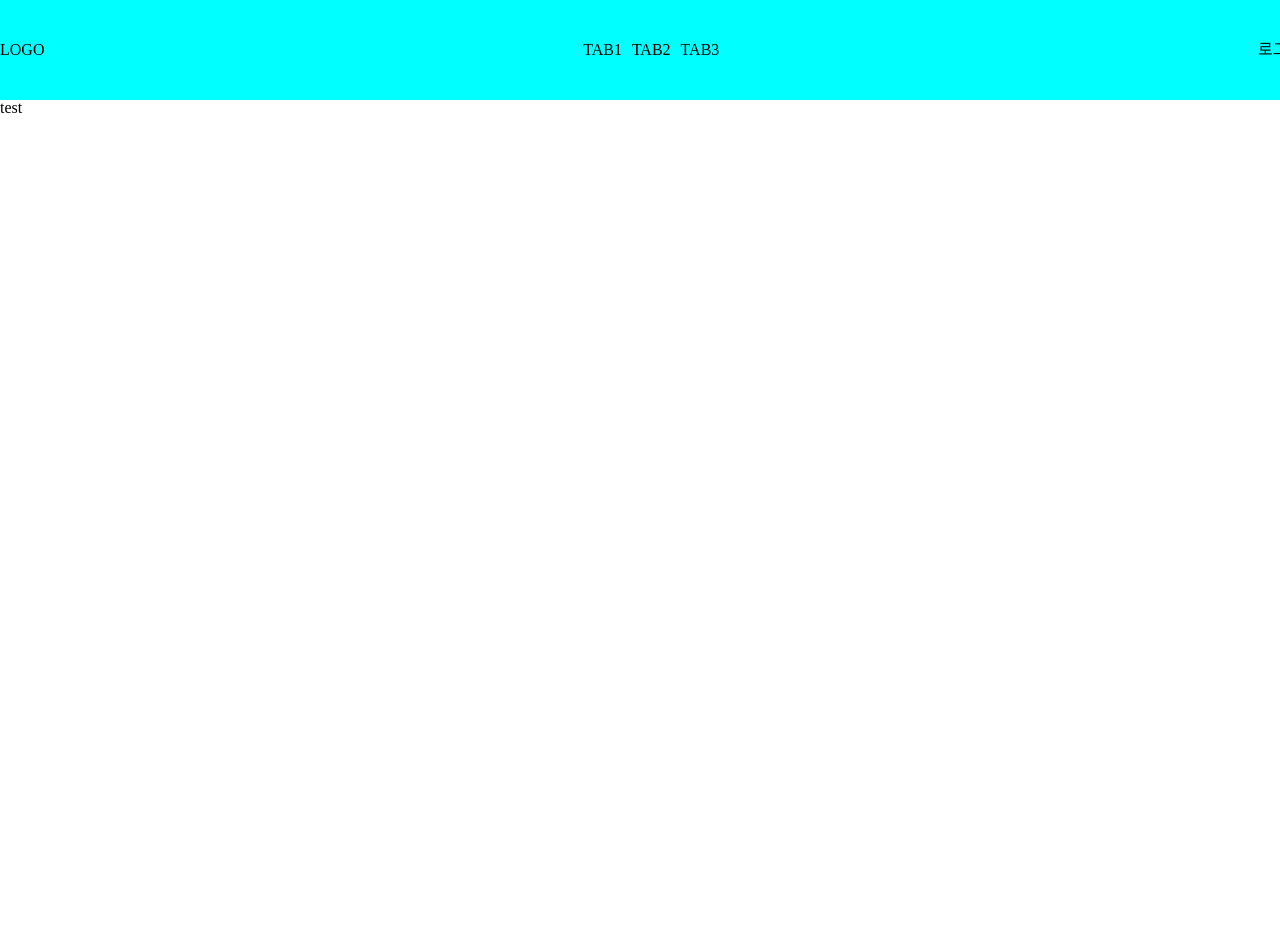
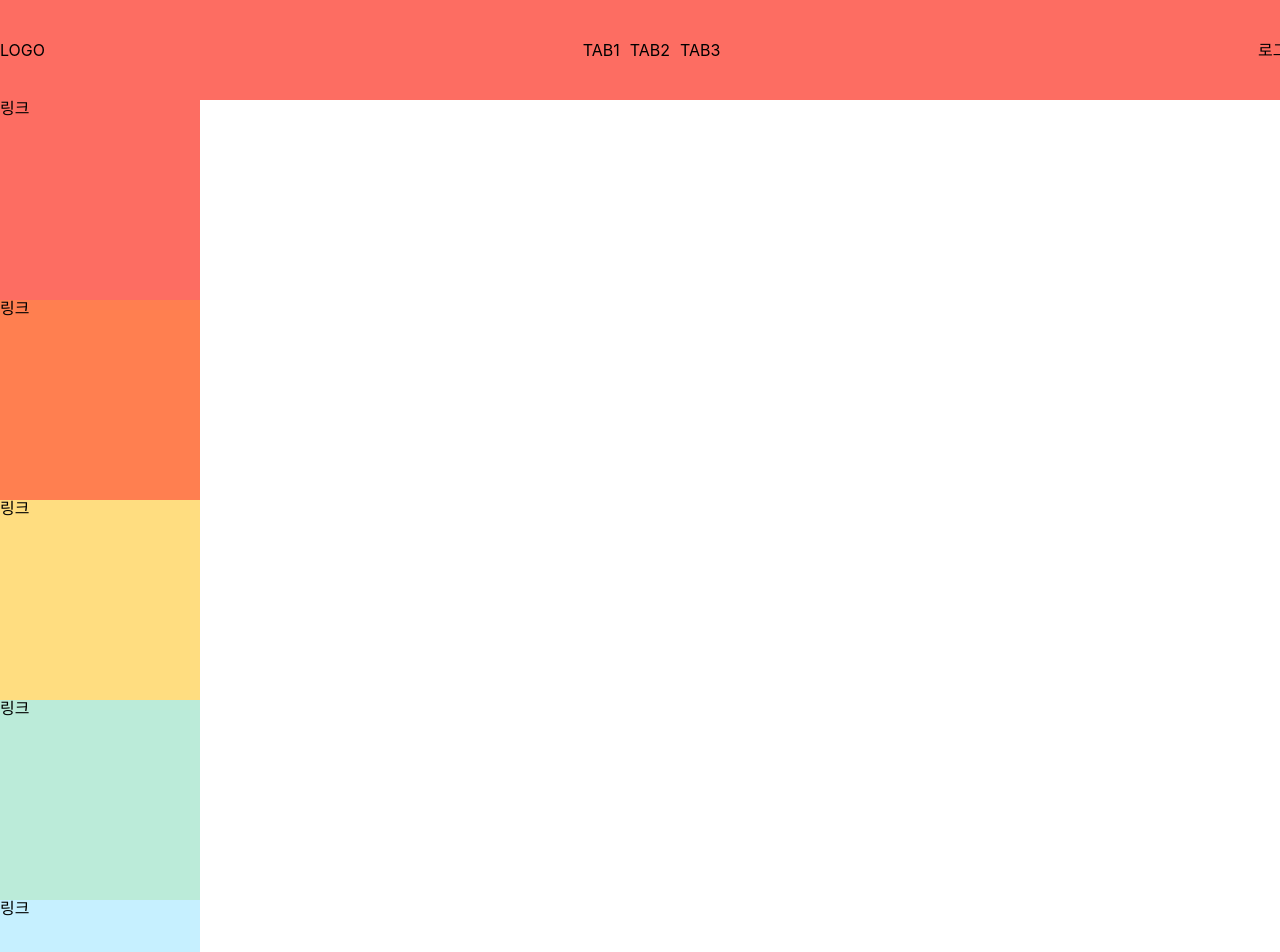
Before and after one commit to mahns1201/giuckhamo, a React (Create React App) app in the folder client/: page / in a window 1280 px wide. Shown: the top 952 px of the page. Built offline with nearby package versions, Linux system fonts and the light colour scheme.

Commit message:
[refactor] scss 구조화

```diff
--- a/client/src/app.jsx
+++ b/client/src/app.jsx
@@ -8,7 +8,37 @@ const App = () => {
     <div className="App">
       <Header />
 
-      <div className="contents">test</div>
+      <div className="contents">
+        <div className="test1">
+          <a href="https://mahns-dev.notion.site/da619d4ed60a4d89af20af2593fc0cc2">
+            링크
+          </a>
+        </div>
+
+        <div className="test2">
+          <a href="https://mahns-dev.notion.site/da619d4ed60a4d89af20af2593fc0cc2">
+            링크
+          </a>
+        </div>
+
+        <div className="test3">
+          <a href="https://mahns-dev.notion.site/da619d4ed60a4d89af20af2593fc0cc2">
+            링크
+          </a>
+        </div>
+
+        <div className="test4">
+          <a href="https://mahns-dev.notion.site/da619d4ed60a4d89af20af2593fc0cc2">
+            링크
+          </a>
+        </div>
+
+        <div className="test5">
+          <a href="https://mahns-dev.notion.site/da619d4ed60a4d89af20af2593fc0cc2">
+            링크
+          </a>
+        </div>
+      </div>
 
       <Footer />
     </div>
--- a/client/src/index.js
+++ b/client/src/index.js
@@ -1,6 +1,5 @@
 import React from 'react';
 import ReactDOM from 'react-dom/client';
-import './styles/index.scss';
 import reportWebVitals from './reportWebVitals';
 
 import router from './router';
--- a/client/src/styles/app.scss
+++ b/client/src/styles/app.scss
@@ -1,4 +1,19 @@
-@import './reset.scss';
+@import './common/_reset.scss';
+@import './common/_variables.scss';
+
+body {
+  margin: 0;
+  font-family: -apple-system, BlinkMacSystemFont, 'Segoe UI', 'Roboto', 'Oxygen',
+    'Ubuntu', 'Cantarell', 'Fira Sans', 'Droid Sans', 'Helvetica Neue',
+    sans-serif;
+  -webkit-font-smoothing: antialiased;
+  -moz-osx-font-smoothing: grayscale;
+}
+
+code {
+  font-family: source-code-pro, Menlo, Monaco, Consolas, 'Courier New',
+    monospace;
+}
 
 .App {
   header {
@@ -24,7 +39,7 @@
       }
     }
     // temp
-    background-color: aqua;
+    background-color: $color__primary;
   }
 
   .contents {
@@ -32,6 +47,41 @@
 
     //temp
     height: 1000px;
+
+    .test1 {
+      width: 200px;
+      height: 200px;
+      cursor: pointer;
+      background-color: #fd6d62;
+    }
+
+    .test2 {
+      width: 200px;
+      height: 200px;
+      cursor: pointer;
+      background-color: #ff7f50;
+    }
+
+    .test3 {
+      width: 200px;
+      height: 200px;
+      cursor: pointer;
+      background-color: #ffdd80;
+    }
+
+    .test4 {
+      width: 200px;
+      height: 200px;
+      cursor: pointer;
+      background-color: #bbebd9;
+    }
+
+    .test5 {
+      width: 200px;
+      height: 200px;
+      cursor: pointer;
+      background-color: #c6f0ff;
+    }
   }
 
   footer {
--- /dev/null
+++ b/client/src/styles/common/_variables.scss
@@ -0,0 +1,6 @@
+// colors
+$color__primary: #fd6d62;
+$color__secondary: #ff7f50;
+$color__third: #ffdd80;
+$color__gray: #bbebd9;
+$color__soft__gray: #c6f0ff;
--- a/client/src/styles/index.scss
+++ /dev/null
@@ -1,13 +0,0 @@
-body {
-  margin: 0;
-  font-family: -apple-system, BlinkMacSystemFont, 'Segoe UI', 'Roboto', 'Oxygen',
-    'Ubuntu', 'Cantarell', 'Fira Sans', 'Droid Sans', 'Helvetica Neue',
-    sans-serif;
-  -webkit-font-smoothing: antialiased;
-  -moz-osx-font-smoothing: grayscale;
-}
-
-code {
-  font-family: source-code-pro, Menlo, Monaco, Consolas, 'Courier New',
-    monospace;
-}
```
Also changed, not shown: client/src/styles/common/_reset.scss (renamed from client/src/styles/reset.scss), 1 other file (tests, documents, lock files or other folders).
